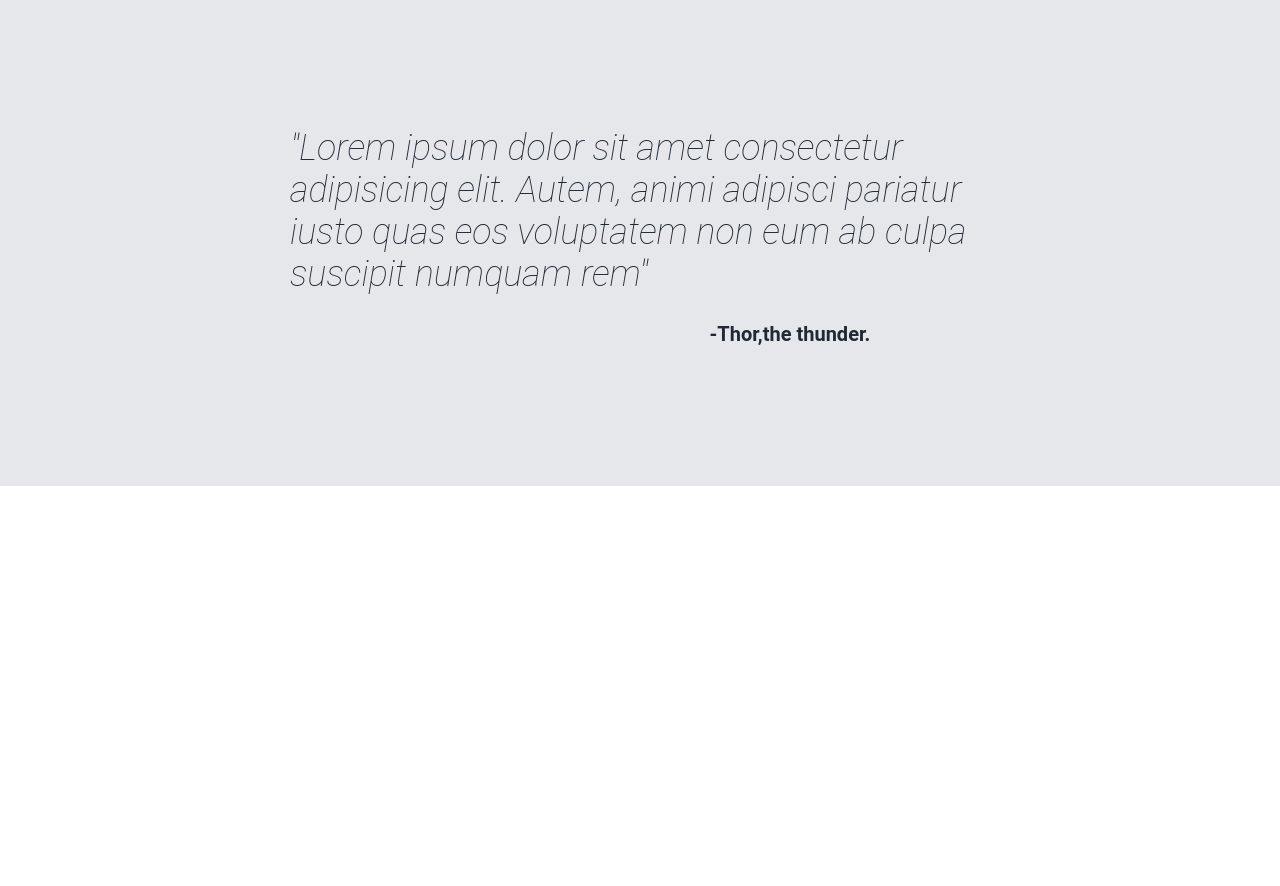
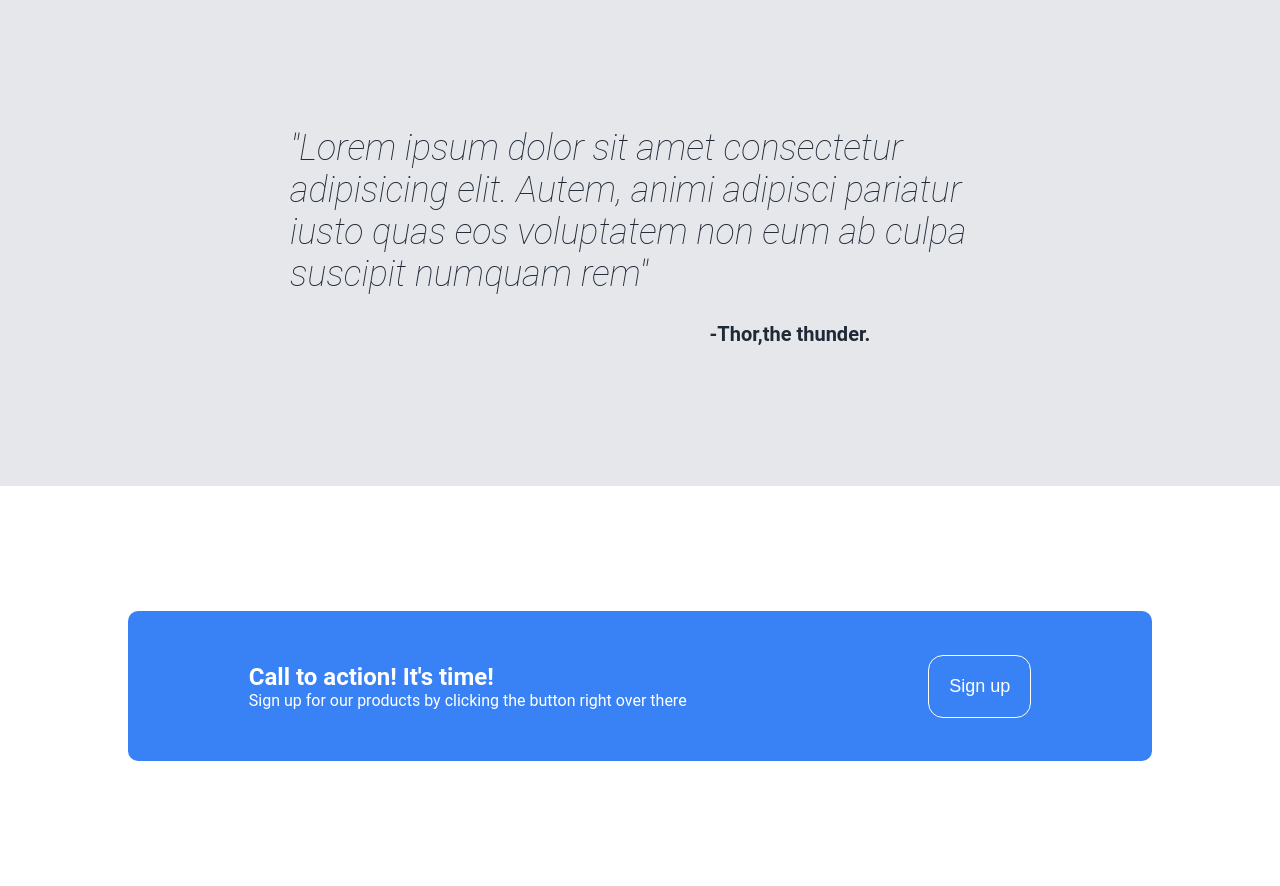
Before and after one commit to CodeX-266/landing_page, a plain HTML site: page index.html in a window 1280 px wide. Shown: the part 880-1766 px from the top of the page. Before the commit the page ends 1366 px from the top, so only its background shows below. Drawn offline with Linux system fonts and the light colour scheme.

Commit message:
action button added

```diff
--- a/index.html
+++ b/index.html
@@ -90,6 +90,15 @@
         <br><br><br><br><br>
         <p class="author"><b>-Thor,the thunder.</b></p>
     </div>
+    <div class="action">
+        <div class="actiontext">
+            <div class="call">
+                <h2>Call to action! It's time!</h2>
+                <p>Sign up for our products by clicking the button right over there</p>
+            </div>
+            <button>Sign up</button>
+        </div>
+    </div>
 
 </body>
 </html>
--- a/style.css
+++ b/style.css
@@ -104,7 +104,7 @@ body{
 .card{
     height: 200px;
     width: 200px;
-    border:1px solid #3882F6;
+    border:2px solid #3882F6;
     border-radius: 5px;
 }
 .quotes{
@@ -135,3 +135,28 @@ body{
     align-items: end;
     margin-left: 300px;
 }
+.action{
+    width: 100%;
+    height: 400px;
+    display: flex;
+    justify-content: center;
+    align-items: center;
+}
+.actiontext{
+    width: 80%;
+    height: 150px;
+    border-radius: 10px;
+    background-color: #3882F6;
+    display: flex;
+    justify-content: space-around;
+    align-items: center;
+    color: white;
+}
+.actiontext button{
+    background-color: #3882F6;
+    border: 1px solid white;
+    padding: 20px;
+    color: white;
+    font-size: large;
+    border-radius: 15px;
+}
```
